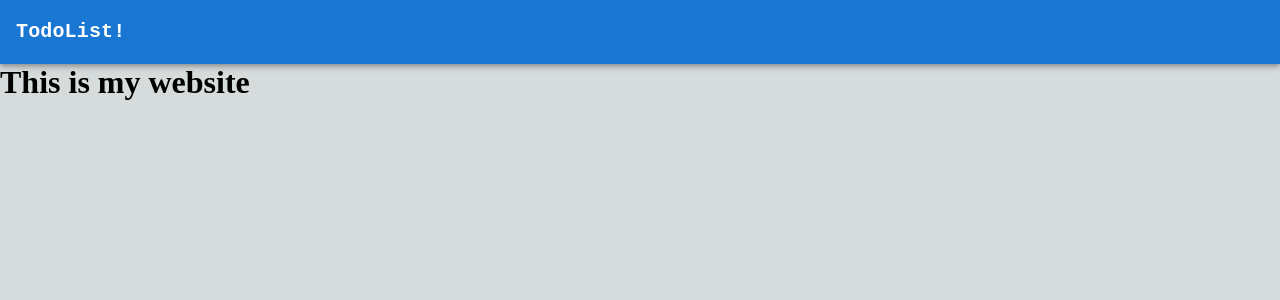
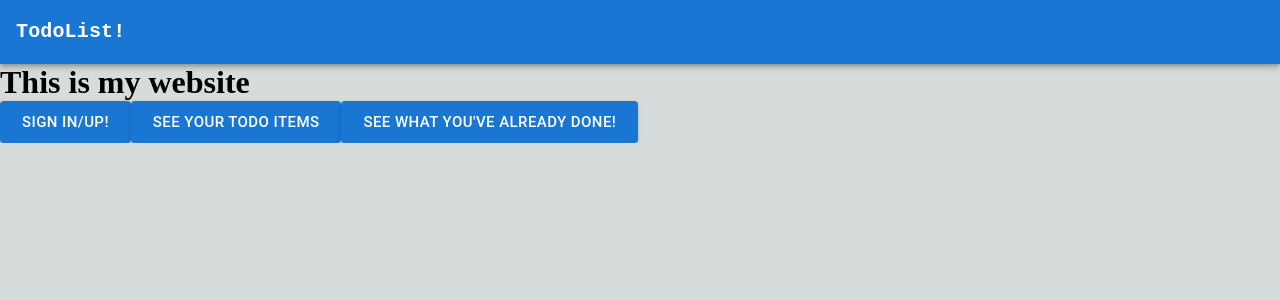
Before and after one commit to csci5117s23/homework-2-leamur88, a Next.js app: page / in a window 1280 px wide. Shown: the top 300 px of the page. Built offline with nearby package versions, Linux system fonts and the light colour scheme.

Commit message:
added basic buttons

```diff
--- a/src/pages/index.js
+++ b/src/pages/index.js
@@ -3,6 +3,8 @@ import Image from 'next/image'
 import { Inter } from 'next/font/google'
 import styles from '@/styles/Home.module.css'
 import BasicHeader from "@/components/BasicHeader"
+import { Button } from '@mui/material'
+import Link from 'next/link'
 
 export default function Home() {
   return (
@@ -12,6 +14,9 @@ export default function Home() {
 	</Head>
 	<BasicHeader />
 	<h1>This is my website</h1>
+	<Link href={"/todo"}><Button variant="contained" size="large">Sign in/up!</Button></Link>
+	<Link href={"/todo"}><Button variant="contained" size="large">See your Todo Items</Button></Link>
+	<Link href={"/todo"}><Button variant="contained" size="large">See What you've already done!</Button></Link>
     </>
   )
 }
```
Also changed, not shown: src/pages/todo/index.js (+7 -0 lines).
